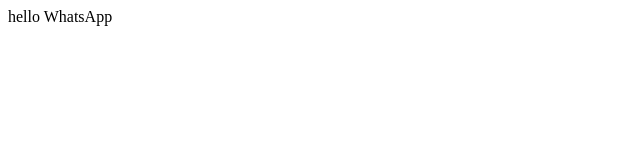
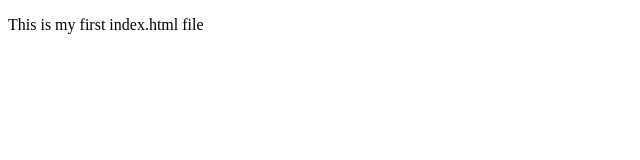
Before and after one commit to anujdashore/AD, a plain HTML site: page index.html in a window 1280 px wide. Shown: the whole page, without its empty margins (0-640 px from the left). Drawn offline with Linux system fonts and the light colour scheme.

Commit message:
Add new paragraph

```diff
--- a/index.html
+++ b/index.html
@@ -1 +1,11 @@
-<p>hello WhatsApp</p>
+<!DOCTYPE html>
+<html lang="en">
+<head>
+    <meta charset="UTF-8">
+    <meta name="viewport" content="width=device-width, initial-scale=1.0">
+    <title>Document</title>
+</head>
+<body>
+    <p>This is my first index.html file </p>
+</body>
+</html>
```
